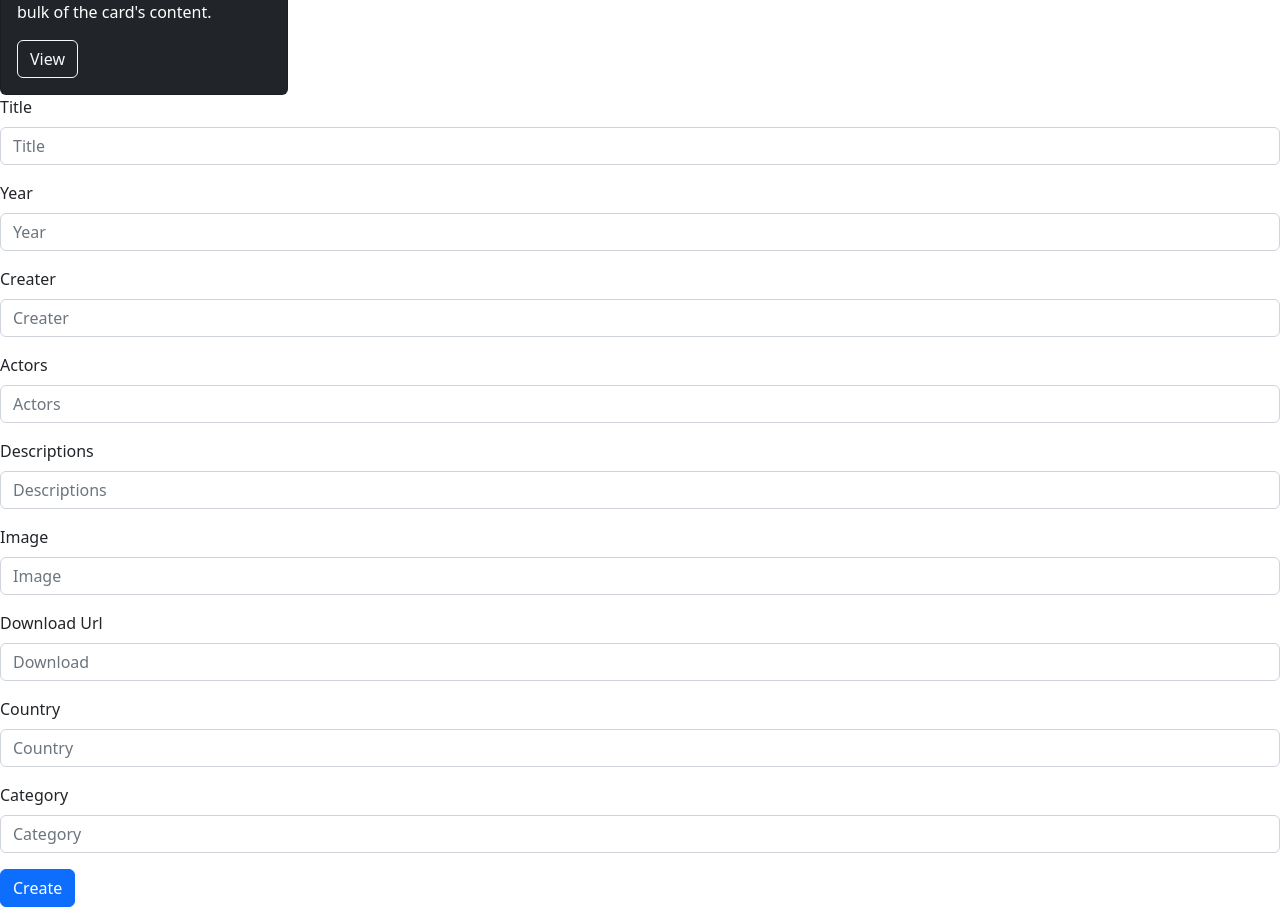
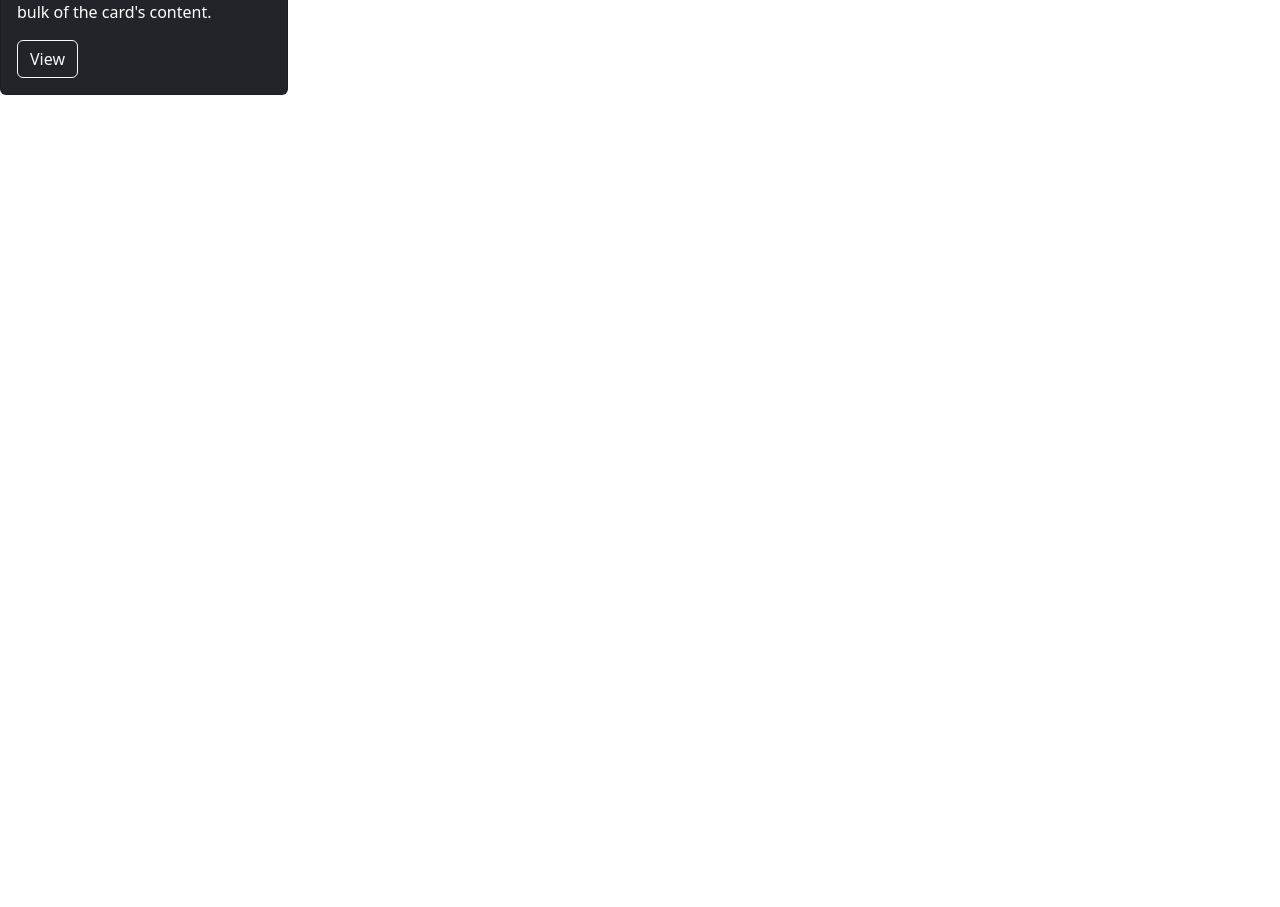
Before and after one commit to IvanSemov44/ClientUltimateMovieApp, a React (Create React App) app: page / in a window 1280 px wide. Shown: the part 384-1291 px from the top of the page. After the commit the page ends 800 px from the top, so only its background shows below. Built offline with nearby package versions, Linux system fonts and the light colour scheme.

Commit message:
add react-route-bootstrap, add react-router-dom and add navigation

```diff
--- a/package.json
+++ b/package.json
@@ -10,6 +10,8 @@
     "react": "^18.2.0",
     "react-bootstrap": "^2.4.0",
     "react-dom": "^18.2.0",
+    "react-router-bootstrap": "^0.26.2",
+    "react-router-dom": "^6.3.0",
     "react-scripts": "^2.1.3",
     "web-vitals": "^2.1.4"
   },
--- a/src/App.js
+++ b/src/App.js
@@ -1,10 +1,7 @@
-//import logo from './logo.svg';
 import React from "react";
+import {Routes,Route} from 'react-router-dom';
 import CardCom from './Components/Movie/Card/Card';
 import Create from './Components/Movie/Create/Create';
-//mport {MenuHeader}  from "./Components/MenuHeader/MenuHeader";
-//import './App.css';
-//import * as Movie from "./service/MovieService";
 import MenuHeader from './Components/MenuHeader/MenuHeader'
 import 'bootstrap/dist/css/bootstrap.min.css';
 
@@ -13,8 +10,11 @@ function App() {
   return (
     <div className="App">
       <MenuHeader />
-      <CardCom />
-      <Create/>
+
+      <Routes>
+        <Route path="/*" element={<CardCom/>} />
+        <Route path="/create" element = {<Create/>}/>
+      </Routes>
     </div>
   );
 }
--- a/src/Components/MenuHeader/MenuHeader.js
+++ b/src/Components/MenuHeader/MenuHeader.js
@@ -6,6 +6,7 @@ import Nav from 'react-bootstrap/Nav';
 import Navbar from 'react-bootstrap/Navbar';
 import NavDropdown from 'react-bootstrap/NavDropdown';
 import Offcanvas from 'react-bootstrap/Offcanvas';
+import { LinkContainer } from "react-router-bootstrap";
 
 function OffcanvasExample() {
     return (
@@ -14,13 +15,16 @@ function OffcanvasExample() {
                 <Navbar key={expand} bg="light" expand={expand} className="mb-3">
                     <Container fluid>
                         <Navbar.Brand href="#">Navbar Offcanvas</Navbar.Brand>
-
-                        <Offcanvas.Title id={`offcanvasNavbarLabel-expand-${expand}`}>
-                            Catalog
-                        </Offcanvas.Title>
-                        <Offcanvas.Title id={`offcanvasNavbarLabel-expand-${expand}`}>
-                            Create
-                        </Offcanvas.Title>
+                        <LinkContainer type="button" to="/Catalog">
+                            <Offcanvas.Title id={`offcanvasNavbarLabel-expand-${expand}`}>
+                                Catalog
+                            </Offcanvas.Title>
+                        </LinkContainer>
+                        <LinkContainer type="button" to="/Create">
+                            <Offcanvas.Title href='/Create' id={`offcanvasNavbarLabel-expand-${expand}`}>
+                                Create
+                            </Offcanvas.Title>
+                        </LinkContainer>
                         <Offcanvas.Title id={`offcanvasNavbarLabel-expand-${expand}`}>
                             My Movie
                         </Offcanvas.Title>
--- a/src/Components/Movie/Card/Card.js
+++ b/src/Components/Movie/Card/Card.js
@@ -1,7 +1,6 @@
 import React from 'react';
 import Button from 'react-bootstrap/Button';
 import Card from 'react-bootstrap/Card';
-//import '../Card/Card.css';
 const img = "https://m.media-amazon.com/images/M/MV5BMGVmMWNiMDktYjQ0Mi00MWIxLTk0N2UtN2ZlYTdkN2IzNDNlXkEyXkFqcGdeQXVyODE5NzE3OTE@._V1_.jpg";
 
 
--- a/src/Components/Movie/Create/Create.js
+++ b/src/Components/Movie/Create/Create.js
@@ -1,58 +1,96 @@
-import React from "react";
+import React, { useState } from "react";
 import Button from 'react-bootstrap/Button';
 import Form from 'react-bootstrap/Form';
+import * as MovieService from '../../../service/MovieService';
 
 function Create() {
+    const [title, setTitle] = useState();
+    const [year, setYear] = useState();
+    const [creator, setCreater] = useState();
+    const [actors, setActors] = useState();
+    const [country, setCountry] = useState();
+    const [image, setImage] = useState();
+    const [descriptions, setDescriptions] = useState();
+    const [downloadons, setDownload] = useState();
+    const [category, setCategory] = useState();
+
+    function OnSubmit(e) {
+        e.preventDefault();
+        const data = {
+            title,
+            year,
+            creator,
+            actors,
+            country,
+            image,
+            descriptions,
+            downloadons,
+            category,
+        };
+        console.log(data);
+
+        MovieService.createMovie(data)
+        .then(response=>{
+            console.log('Status from server' + response.Status);
+            console.log(response);
+        });
+
+    };
+
+
+
     return (
-        <Form>
+        <Form onSubmit={OnSubmit}>
             <Form.Group className="mb-3" controlId="title">
                 <Form.Label>Title</Form.Label>
-                <Form.Control type="text" placeholder="Title" />
+                <Form.Control type="text" placeholder="Title" onChange={(e) => setTitle(e.target.value)} />
             </Form.Group>
 
             <Form.Group className="mb-3" controlId="year">
                 <Form.Label>Year</Form.Label>
-                <Form.Control type="number" placeholder="Year" />
+                <Form.Control type="number" placeholder="Year" onChange={(e => setYear(e.target.value))} />
             </Form.Group>
 
             <Form.Group className="mb-3" controlId="creater">
                 <Form.Label>Creater</Form.Label>
-                <Form.Control type="text" placeholder="Creater" />
+                <Form.Control type="text" placeholder="Creater" onChange={(e => setCreater(e.target.value))} />
             </Form.Group>
 
             <Form.Group className="mb-3" controlId="actors">
                 <Form.Label>Actors</Form.Label>
-                <Form.Control type="text" placeholder="Actors" />
+                <Form.Control type="text" placeholder="Actors" onChange={(e => setActors(e.target.value))} />
             </Form.Group>
 
             <Form.Group className="mb-3" controlId="descriptions">
                 <Form.Label>Descriptions</Form.Label>
-                <Form.Control type="text" placeholder="Descriptions" />
+                <Form.Control type="text" placeholder="Descriptions" onChange={(e => setDescriptions(e.target.value))} />
+            </Form.Group>
 
-            </Form.Group><Form.Group className="mb-3" controlId="imageUrk">
+            <Form.Group className="mb-3" controlId="imageUrk">
                 <Form.Label>Image</Form.Label>
-                <Form.Control type="text" placeholder="Image" />
+                <Form.Control type="text" placeholder="Image" onChange={(e => setImage(e.target.value))} />
             </Form.Group>
 
             <Form.Group className="mb-3" controlId="downloadUrl">
                 <Form.Label>Download Url</Form.Label>
-                <Form.Control type="text" placeholder="Download" />
+                <Form.Control type="text" placeholder="Download" onChange={(e => setDownload(e.target.value))} />
             </Form.Group>
 
             <Form.Group className="mb-3" controlId="country">
                 <Form.Label>Country</Form.Label>
-                <Form.Control type="text" placeholder="Country" />
+                <Form.Control type="text" placeholder="Country" onChange={(e => setCountry(e.target.value))} />
             </Form.Group>
 
             <Form.Group className="mb-3" controlId="category">
                 <Form.Label>Category</Form.Label>
-                <Form.Control type="text" placeholder="Category" />
+                <Form.Control type="text" placeholder="Category" onChange={(e => setCategory(e.target.value))} />
             </Form.Group>
+
             <Button variant="primary" type="submit">
                 Create
             </Button>
         </Form>
     );
-}
+};
 
 export default Create;
--- a/src/index.js
+++ b/src/index.js
@@ -1,12 +1,15 @@
 import React from 'react';
 import ReactDOM from 'react-dom/client';
+import {BrowserRouter} from 'react-router-dom';
 import './index.css';
 import App from './App';
 // import reportWebVitals from './reportWebVitals';
 
 const root = ReactDOM.createRoot(document.getElementById('root'));
 root.render(
-    <App />
+    <BrowserRouter>
+        <App />
+    </BrowserRouter>
 );
 
 // If you want to start measuring performance in your app, pass a function
--- a/src/service/MovieService.js
+++ b/src/service/MovieService.js
@@ -1,7 +1,7 @@
 
 const url = "http://localhost:5162/api/movie/";
 
-const header = { 'Content-Type': 'application/json' }
+const header = { 'Content-Type': 'application/json' };
 
 export const getAllMovie = () => {
 
```
Also changed, not shown: 1 other file (tests, documents, lock files or other folders).
